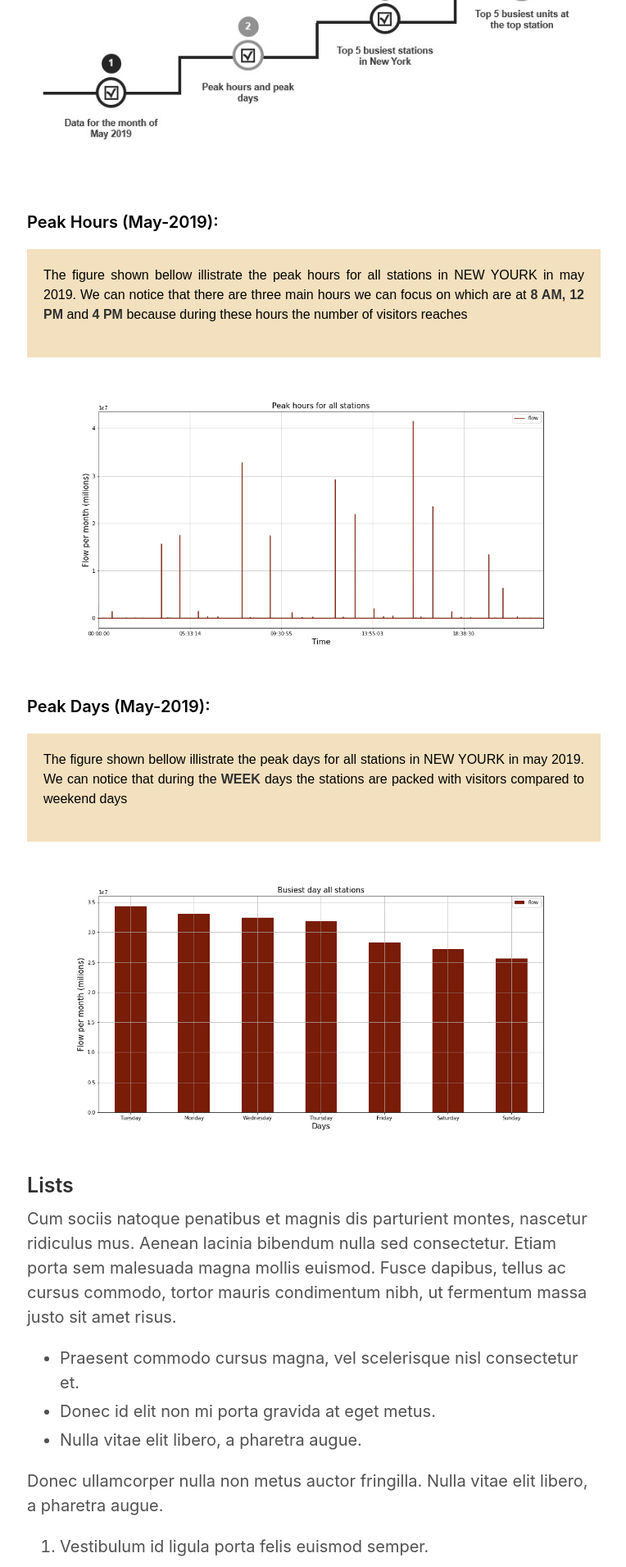
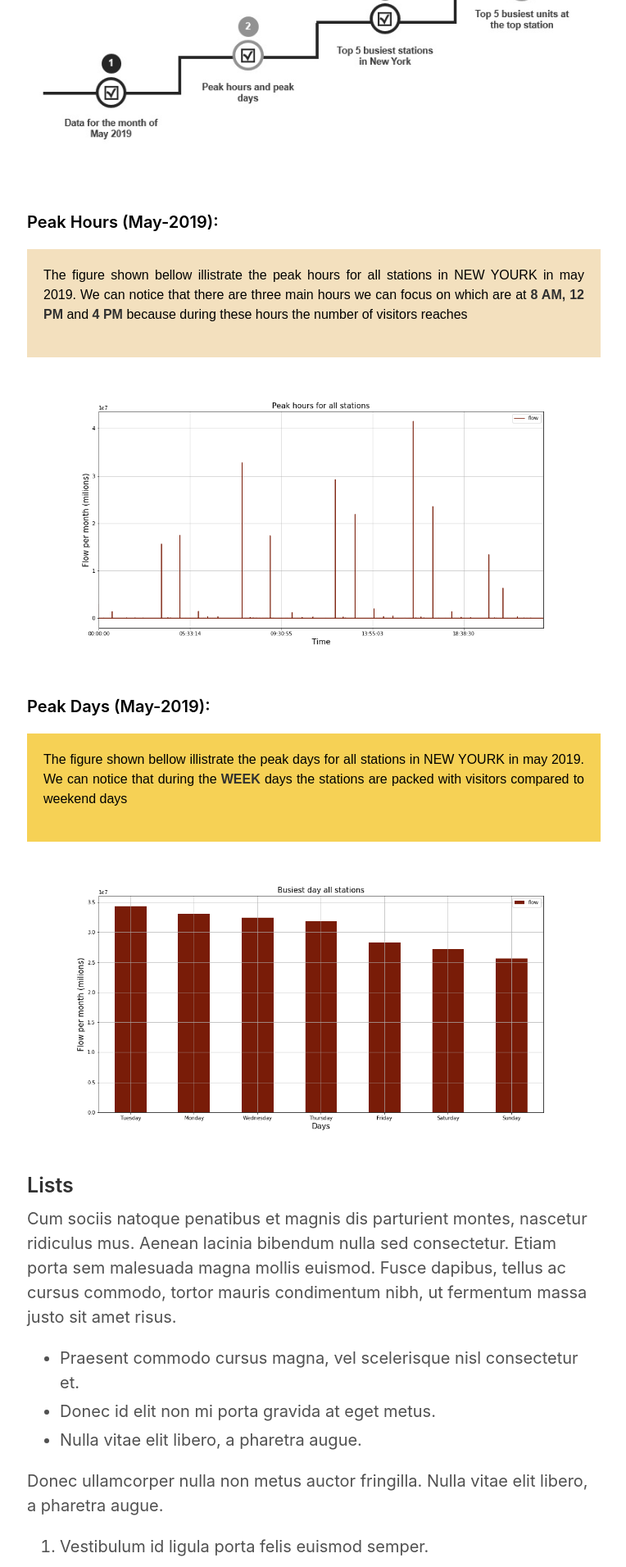
Before and after one commit to alafnan/alafnan.github.io, a Jekyll site: the page built from _posts/2015-01-6-example-content.md, in a window 1280 px wide. Shown: the part 3716-5628 px from the top of the page at 82% size, without its empty margins (257-1021 px from the left). Built offline with Jekyll 4.4.1, drawn with Linux system fonts in a browser that asks for light colours.

Commit message:
Update 2015-01-6-example-content.md

```diff
--- a/_posts/2015-01-6-example-content.md
+++ b/_posts/2015-01-6-example-content.md
@@ -82,7 +82,7 @@ Train = Train.drop(['DIVISION', 'TIME', 'DESC', 'ENTRIES', 'EXITS'], 1)
 
 <h1 style="font-size:1em; color:#000000; margin-top: 2rem; margin-bottom: 1rem;">Peak Days (May-2019):</h1>
 
-<div style="margin-bottom: 1.2rem; padding: 1rem;   color: #000000;   background-color: #F3E0BE; font-family: Arial, Helvetica, sans-serif; font-size:0.8em;" >
+<div style="margin-bottom: 1.2rem; padding: 1rem;   color: #000000;   background-color: #F6D155; font-family: Arial, Helvetica, sans-serif; font-size:0.8em;" >
   <p style="text-align: justify; text-justify: inter-word;"> The figure shown bellow illistrate the peak days for all stations in NEW YOURK in may 2019. We can notice that during the <strong style="Maroon;">WEEK</strong> days the stations are packed with visitors compared to weekend days</p>
 </div>
 ![rush hours]({{ site.url }}/images/Flow over the day.png)
```
